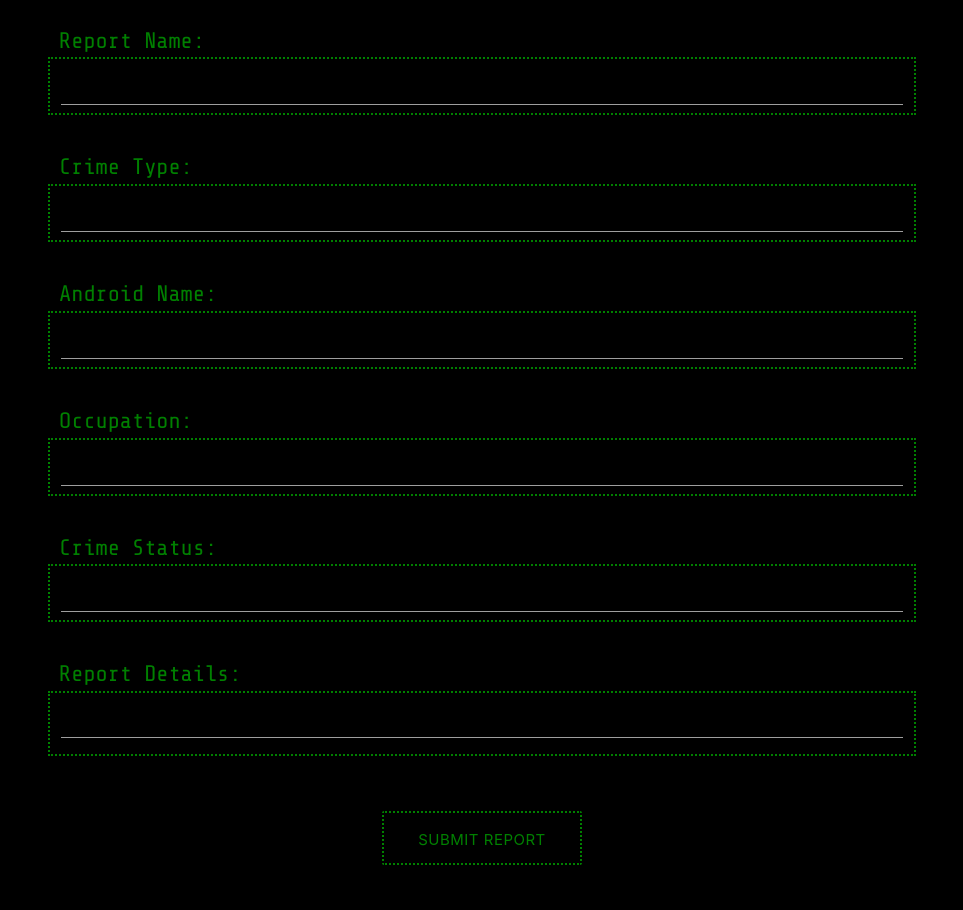
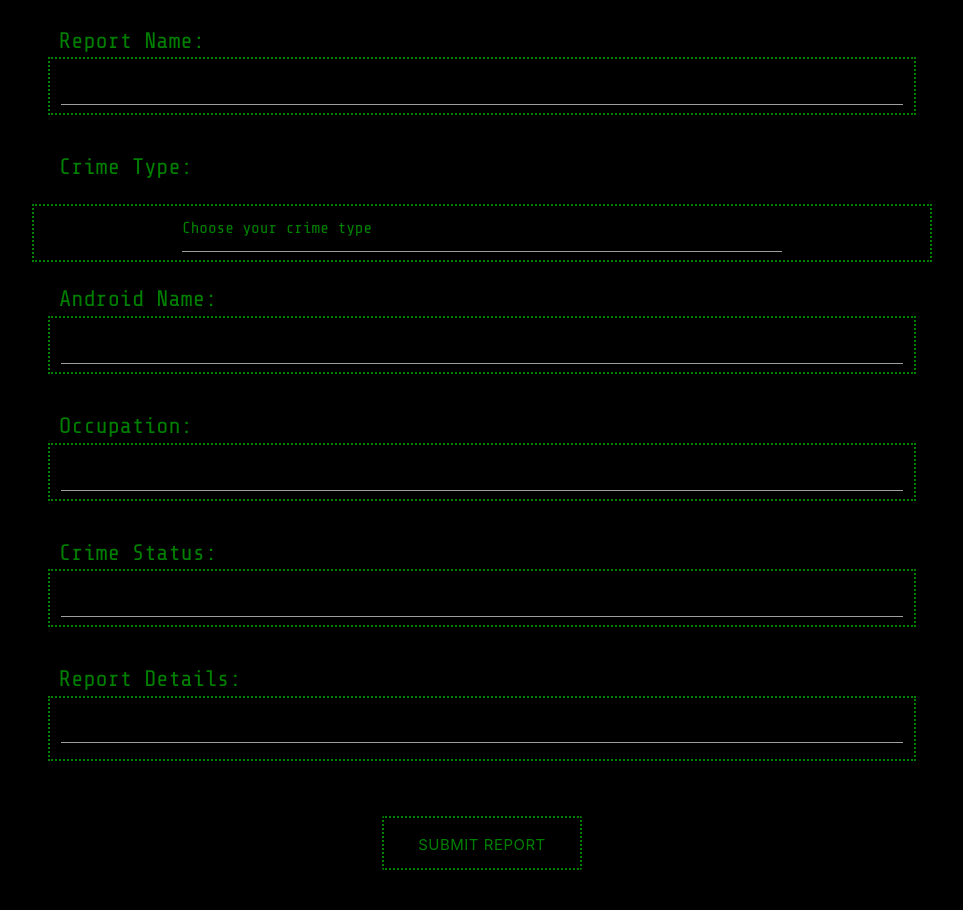
Before and after one commit to Hunnser86/android-crime-reporting-app, a Flask app: page /add_report in a window 1280 px wide; the page is wider, and only the part inside the window is pictured. Shown: the part 169-1079 px from the top of that part, without its empty margins (158-1121 px from the left). Before the commit the page ends 1034 px from the top of that part, so only its background shows below. Run offline with Flask 2, Linux system fonts and the light colour scheme; data that the repository does not hold is empty; some libraries are stand-ins or nearby versions.

Commit message:
Add crime_type selection functionality to the add report form

```diff
--- a/app.py
+++ b/app.py
@@ -35,6 +35,7 @@ def get_reports():
 
 @app.route("/add_report", methods=["GET", "POST"])
 def add_report():
+    crime_type = mongo.db.crime_type.find().sort("crime_type", 1)
     if request.method == "POST":
         report = {
             "report_name": request.form.get("report_name"),
@@ -48,7 +49,7 @@ def add_report():
         mongo.db.reports.insert_one(report)
         return redirect(url_for("report_success"))
 
-    return render_template("add_report.html")
+    return render_template("add_report.html", crime_type=crime_type)
 
 
 @app.route("/report_success")
--- a/static/css/style.css
+++ b/static/css/style.css
@@ -141,6 +141,8 @@ li.active{
 }
 
 
+
+
 /*add reports page*/
 
 .input-field{
@@ -157,6 +159,32 @@ label{
 .validate{
     color: green;
 }
+
+
+.select-dropdown{
+    background-color: black;
+    color: green;
+    border: dotted 2px green;
+    max-width: 600px;
+    font-family: 'Share Tech Mono', monospace;
+}
+
+.select-dropdown li span{
+    color: green;
+}
+
+.select-wrapper{
+    display: flex;
+    align-items: center;
+    justify-content: center;
+    background-color: black;
+    color: green;
+    border: dotted 2px green;
+    max-width: 900px;
+    margin: 0 auto;
+    font-family: 'Share Tech Mono', monospace;
+}
+
 
 #report_name{
     font-family: 'Share Tech Mono', monospace;
--- a/static/js/script.js
+++ b/static/js/script.js
@@ -1,4 +1,8 @@
-$(document).ready(function(){
-    $('.sidenav').sidenav({ edge: "right" });
-    $('.collapsible').collapsible();
+$(document).ready(function () {
+  $('.sidenav').sidenav({
+    edge: "right"
   });
+  $('.collapsible').collapsible();
+  $('select').formSelect();
+
+});
--- a/templates/add_report.html
+++ b/templates/add_report.html
@@ -8,38 +8,44 @@
     <div class="row">
         <label class="col s12 m8 offset-m2" for="report_name">Report Name:</label>
         <div class="input-field col s12 m8 offset-m2">
-            <input id="report_name" name="report_name" minlength="5" maxlength="50" pattern="[a-zA-Z0-9 ]+" type="text" class="validate"
-                required>
+            <input id="report_name" name="report_name" minlength="5" maxlength="50" pattern="[a-zA-Z0-9 ]+" type="text"
+                class="validate" required>
         </div>
     </div>
     <!--Crime Type-->
     <div class="row">
         <label class="col s12 m8 offset-m2" for="crime_type">Crime Type:</label>
-        <div class="input-field col s12 m8 offset-m2">
-            <input id="crime_type" name="crime_type" minlength="5" maxlength="50" pattern="[a-zA-Z0-9 ]+" type="text" class="validate" required>
-        </div>
+    </div>
+    <div class="row">
+        <select id="crime_type" name="crime_type" class="validate col s12 m8 offset-m2" required>
+            <option value="" disabled selected>Choose your crime type</option>
+            {% for crime in crime_type %}
+                <option value="{{ crime.crime_type }}">{{ crime.crime_type }}</option>
+            {% endfor %}
+        </select>
     </div>
     <!--Android Name-->
     <div class="row">
         <label class="col s12 m8 offset-m2" for="android_name">Android Name:</label>
         <div class="input-field col s12 m8 offset-m2">
-            <input id="android_name" name="android_name" minlength="5" maxlength="50" pattern="[a-zA-Z0-9 ]+" type="text" class="validate"
-                required>
+            <input id="android_name" name="android_name" minlength="5" maxlength="50" pattern="[a-zA-Z0-9 ]+"
+                type="text" class="validate" required>
         </div>
     </div>
     <!--Occupation-->
     <div class="row">
         <label class="col s12 m8 offset-m2" for="occupation">Occupation:</label>
         <div class="input-field col s12 m8 offset-m2">
-            <input id="occupation" name="occupation" minlength="5" maxlength="50" pattern="[a-zA-Z0-9 ]+"  type="text" class="validate" required>
+            <input id="occupation" name="occupation" minlength="5" maxlength="50" pattern="[a-zA-Z0-9 ]+" type="text"
+                class="validate" required>
         </div>
     </div>
     <!--Crime Status-->
     <div class="row">
         <label class="col s12 m8 offset-m2" for="crime_status">Crime Status:</label>
         <div class="input-field col s12 m8 offset-m2">
-            <input id="crime_status" name="crime_status" minlength="5" maxlength="50" pattern="[a-zA-Z0-9 ]+" type="text" class="validate"
-                required>
+            <input id="crime_status" name="crime_status" minlength="5" maxlength="50" pattern="[a-zA-Z0-9 ]+"
+                type="text" class="validate" required>
         </div>
     </div>
     <!--Report Details-->
@@ -47,7 +53,7 @@
         <label class="col s12 m8 offset-m2" for="report_description">Report Details:</label>
         <div class="input-field col s12 m8 offset-m2">
             <textarea id="report_description" name="report_description" minlength="15" maxlength="500"
-            pattern="[a-zA-Z0-9 ]+" class="materialize-textarea validate" required></textarea>
+                pattern="[a-zA-Z0-9 ]+" class="materialize-textarea validate" required></textarea>
         </div>
     </div>
     <!--Submit Button-->
--- a/templates/base.html
+++ b/templates/base.html
@@ -51,6 +51,8 @@
     <script src="https://code.jquery.com/jquery-3.5.1.min.js"
         integrity="sha256-9/aliU8dGd2tb6OSsuzixeV4y/faTqgFtohetphbbj0=" crossorigin="anonymous"></script>
     <script src="https://cdnjs.cloudflare.com/ajax/libs/materialize/1.0.0/js/materialize.min.js"></script>
+    <script src="//cdn.jsdelivr.net/npm/sweetalert2@11"></script>
+    <script src="sweetalert2.all.min.js"></script>
     <script src="{{ url_for('static', filename='js/script.js') }}"></script>
     {% block scripts %}
     {% endblock %}
```
